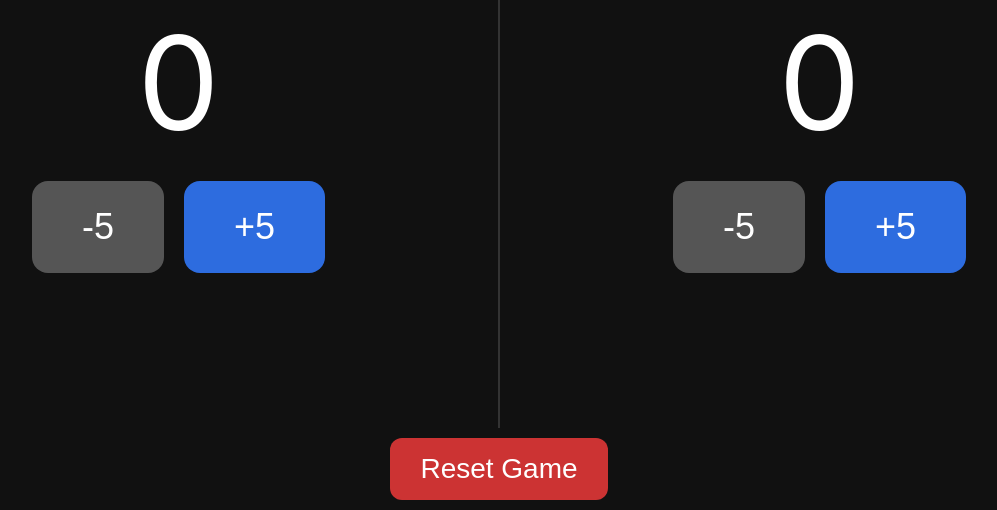
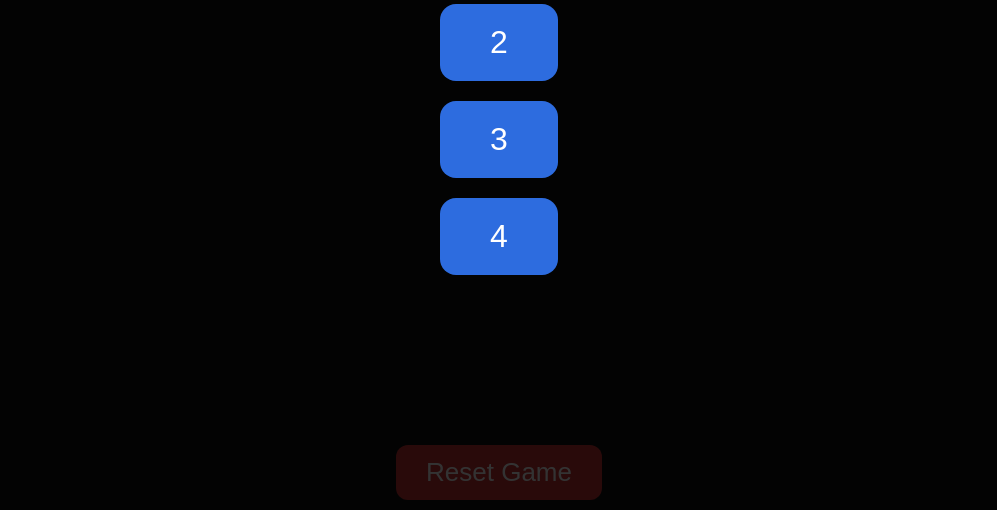
Before and after one commit to ejimenez2025/Domino-Scoreboard, a plain HTML site: page index.html in a window 1280 px wide. Shown: the part 290-800 px from the top of the page, without its empty margins (141-1138 px from the left). Drawn offline with Linux system fonts and the light colour scheme.

Commit message:
Update index.html

```diff
--- a/index.html
+++ b/index.html
@@ -19,6 +19,7 @@
         text-align: center;
         padding: 10px;
         background: #1a1a1a;
+        font-size: 24px;
     }
 
     .top-bar input {
@@ -54,23 +55,23 @@
     }
 
     .name {
-        font-size: 32px;
         margin-bottom: 20px;
+        font-weight: bold;
     }
 
     .score {
-        font-size: 130px;
         margin: 20px 0;
+        font-weight: bold;
     }
 
     .buttons {
         display: flex;
-        gap: 20px;
+        gap: 15px;
     }
 
     button {
-        font-size: 36px;
-        padding: 25px 50px;
+        font-size: 30px;
+        padding: 20px 40px;
         border: none;
         border-radius: 16px;
         background: #2d6cdf;
@@ -87,10 +88,26 @@
 
     .reset {
         background: #cc3333;
-        font-size: 28px;
-        padding: 15px 30px;
+        font-size: 26px;
+        padding: 12px 30px;
         margin: 10px auto;
         border-radius: 12px;
+    }
+
+    .modal {
+        position: fixed;
+        inset: 0;
+        background: rgba(0,0,0,0.8);
+        display: flex;
+        justify-content: center;
+        align-items: center;
+        flex-direction: column;
+        gap: 20px;
+    }
+
+    .modal button {
+        font-size: 32px;
+        padding: 20px 50px;
     }
 </style>
 </head>
@@ -102,116 +119,123 @@
     <input type="number" id="targetScore" min="5" step="5">
 </div>
 
-<div class="container">
+<div class="container" id="gameContainer"></div>
 
-    <div class="player" id="player1Box">
-        <div class="name" id="name1Display"></div>
-        <div class="score" id="score1">0</div>
-        <div class="buttons">
-            <button onclick="changeScore(1, -5)" class="minus">-5</button>
-            <button onclick="changeScore(1, 5)">+5</button>
-        </div>
-    </div>
-
-    <div class="player" id="player2Box">
-        <div class="name" id="name2Display"></div>
-        <div class="score" id="score2">0</div>
-        <div class="buttons">
-            <button onclick="changeScore(2, -5)" class="minus">-5</button>
-            <button onclick="changeScore(2, 5)">+5</button>
-        </div>
-    </div>
-
-</div>
-
-<button class="reset" onclick="resetGame()">Reset Game</button>
+<button class="reset" onclick="startSetup()">Reset Game</button>
 
 <script>
-    let score1 = 0;
-    let score2 = 0;
+
+let players = [];
 let target = 150;
 
 function vibrate() {
-        if (navigator.vibrate) {
-            navigator.vibrate(30);
+    if (navigator.vibrate) navigator.vibrate(30);
+}
+
+function saveGame() {
+    localStorage.setItem("players", JSON.stringify(players));
+    localStorage.setItem("target", target);
+}
+
+function loadGame() {
+    const savedPlayers = localStorage.getItem("players");
+    if (savedPlayers) {
+        players = JSON.parse(savedPlayers);
+        target = parseInt(localStorage.getItem("target")) || 150;
+        document.getElementById("targetScore").value = target;
+        renderPlayers();
+    } else {
+        startSetup();
     }
 }
 
-    function loadGame() {
-        score1 = parseInt(localStorage.getItem("score1")) || 0;
-        score2 = parseInt(localStorage.getItem("score2")) || 0;
-        target = parseInt(localStorage.getItem("target")) || 150;
+function renderPlayers() {
+    const container = document.getElementById("gameContainer");
+    container.innerHTML = "";
 
-        document.getElementById("score1").innerText = score1;
-        document.getElementById("score2").innerText = score2;
-        document.getElementById("targetScore").value = target;
+    const count = players.length;
 
-        document.getElementById("name1Display").innerText =
-            localStorage.getItem("name1") || "Player 1";
+    let nameSize = count === 2 ? "42px" : count === 3 ? "34px" : "28px";
+    let scoreSize = count === 2 ? "140px" : count === 3 ? "110px" : "90px";
 
-        document.getElementById("name2Display").innerText =
-            localStorage.getItem("name2") || "Player 2";
+    players.forEach((player, index) => {
+        const div = document.createElement("div");
+        div.className = "player";
+        div.id = "player" + index;
+
+        div.innerHTML = `
+            <div class="name" style="font-size:${nameSize}">
+                ${player.name}
+            </div>
+            <div class="score" id="score${index}" style="font-size:${scoreSize}">
+                ${player.score}
+            </div>
+            <div class="buttons">
+                <button class="minus" onclick="changeScore(${index}, -5)">-5</button>
+                <button onclick="changeScore(${index}, 5)">+5</button>
+            </div>
+        `;
+
+        container.appendChild(div);
+    });
 
     checkWinner();
 }
 
-    function changeScore(player, amount) {
+function changeScore(index, amount) {
     vibrate();
-
-        if (player === 1) {
-            score1 += amount;
-            document.getElementById("score1").innerText = score1;
-            localStorage.setItem("score1", score1);
-        } else {
-            score2 += amount;
-            document.getElementById("score2").innerText = score2;
-            localStorage.setItem("score2", score2);
-        }
-
+    players[index].score += amount;
+    document.getElementById("score" + index).innerText = players[index].score;
+    saveGame();
     checkWinner();
 }
 
 function checkWinner() {
-        document.getElementById("player1Box").classList.remove("winner");
-        document.getElementById("player2Box").classList.remove("winner");
-
-        if (score1 >= target) {
-            document.getElementById("player1Box").classList.add("winner");
+    players.forEach((player, index) => {
+        const box = document.getElementById("player" + index);
+        box.classList.remove("winner");
+        if (player.score >= target) {
+            box.classList.add("winner");
+        }
+    });
 }
 
-        if (score2 >= target) {
-            document.getElementById("player2Box").classList.add("winner");
-        }
+function startSetup() {
+    const modal = document.createElement("div");
+    modal.className = "modal";
+    modal.innerHTML = `
+        <div style="font-size:32px;">How many players?</div>
+        <button onclick="choosePlayers(2)">2</button>
+        <button onclick="choosePlayers(3)">3</button>
+        <button onclick="choosePlayers(4)">4</button>
+    `;
+    document.body.appendChild(modal);
 }
 
-    function resetGame() {
-        if (!confirm("Start a new game?")) return;
+function choosePlayers(count) {
+    document.querySelector(".modal").remove();
+    players = [];
 
-        let name1 = prompt("Enter Player 1 name:");
-        let name2 = prompt("Enter Player 2 name:");
+    for (let i = 0; i < count; i++) {
+        let name = prompt("Enter name for Player " + (i + 1));
+        players.push({
+            name: name || "Player " + (i + 1),
+            score: 0
+        });
+    }
 
-        score1 = 0;
-        score2 = 0;
-
-        localStorage.setItem("score1", 0);
-        localStorage.setItem("score2", 0);
-
-        if (name1) localStorage.setItem("name1", name1);
-        if (name2) localStorage.setItem("name2", name2);
-
-        document.getElementById("score1").innerText = 0;
-        document.getElementById("score2").innerText = 0;
-
-        loadGame();
+    saveGame();
+    renderPlayers();
 }
 
 document.getElementById("targetScore").addEventListener("input", function() {
     target = parseInt(this.value) || 150;
-        localStorage.setItem("target", target);
+    saveGame();
     checkWinner();
 });
 
 window.onload = loadGame;
+
 </script>
 
 </body>
```
Lines whose indentation alone changed are shown as unchanged.
